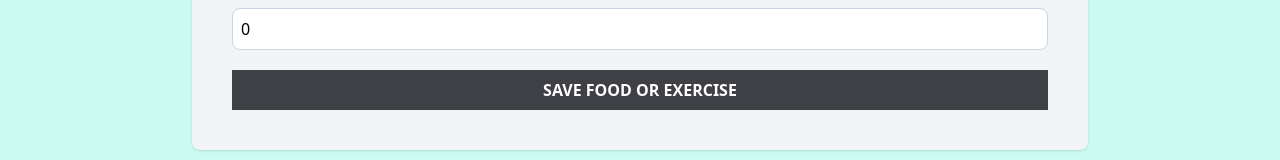
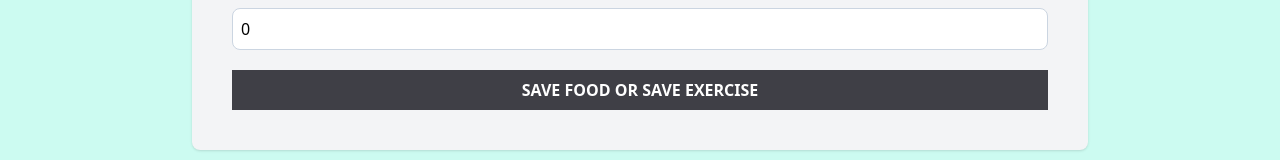
Before and after one commit to wichofly/fitTrack-app, a React (Vite) app: page / in a window 1280 px wide. Shown: the part 408-568 px from the top of the page. Built offline with nearby package versions, Linux system fonts and the light colour scheme.

Commit message:
feat: handle changes in input fields, it is define a function called  handleChange

```diff
--- a/src/components/Form.tsx
+++ b/src/components/Form.tsx
@@ -7,6 +7,10 @@ export const Form = () => {
     activity: '',
     calories: 0,
   });
+
+  const handleChange = (e) => {
+    setPerformance({ ...performance, [e.target.id]: e.target.value });
+  };
 
   return (
     <section className="bg-teal-100 py-20 px-5">
@@ -20,6 +24,7 @@ export const Form = () => {
               className="border border-slate-300 p-2 rounded-lg w-full"
               id="category"
               value={performance.category}
+              onChange={handleChange}
             >
               {categories.map((category) => (
                 <option key={category.id} value={category.id}>
@@ -39,6 +44,7 @@ export const Form = () => {
               className="border border-slate-300 p-2 rounded-lg w-full"
               placeholder="Food or Exercise"
               value={performance.activity}
+              onChange={handleChange}
             />
           </div>
 
@@ -52,13 +58,14 @@ export const Form = () => {
               className="border border-slate-300 p-2 rounded-lg w-full"
               placeholder="Calories burned"
               value={performance.calories}
+              onChange={handleChange}
             />
           </div>
 
           <input
             type="submit"
             className="bg-zinc-700 hover:bg-zinc-800 w-full p-2 text-white cursor-pointer font-bold uppercase"
-            value="Save food or exercise"
+            value="Save food or save exercise"
           />
         </form>
       </div>
```
